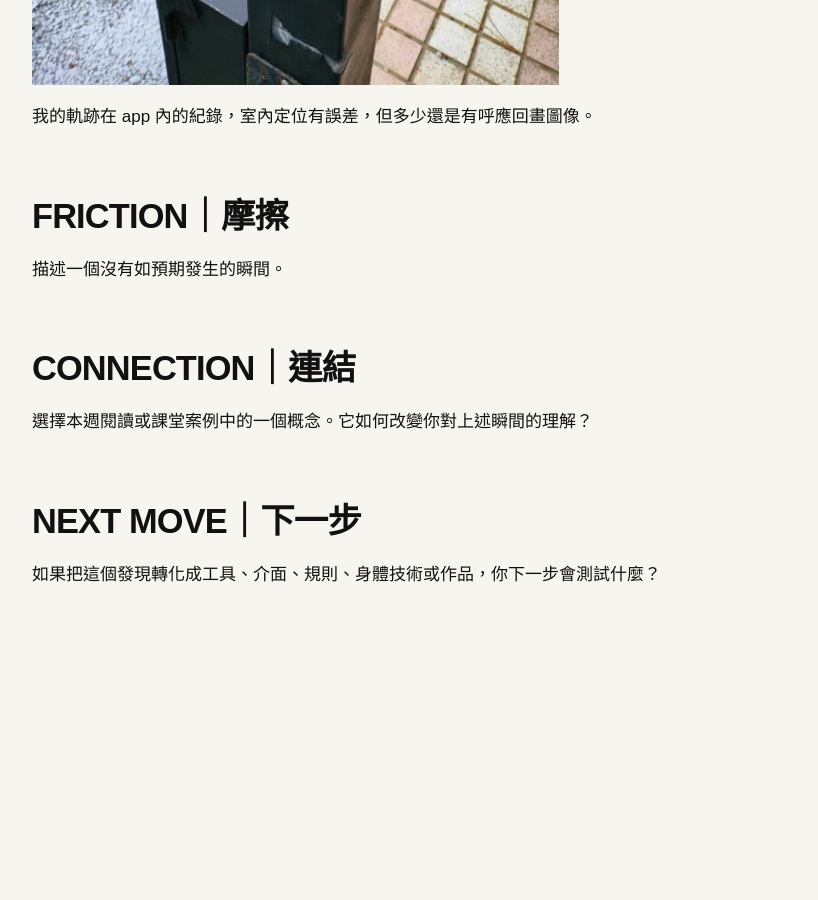
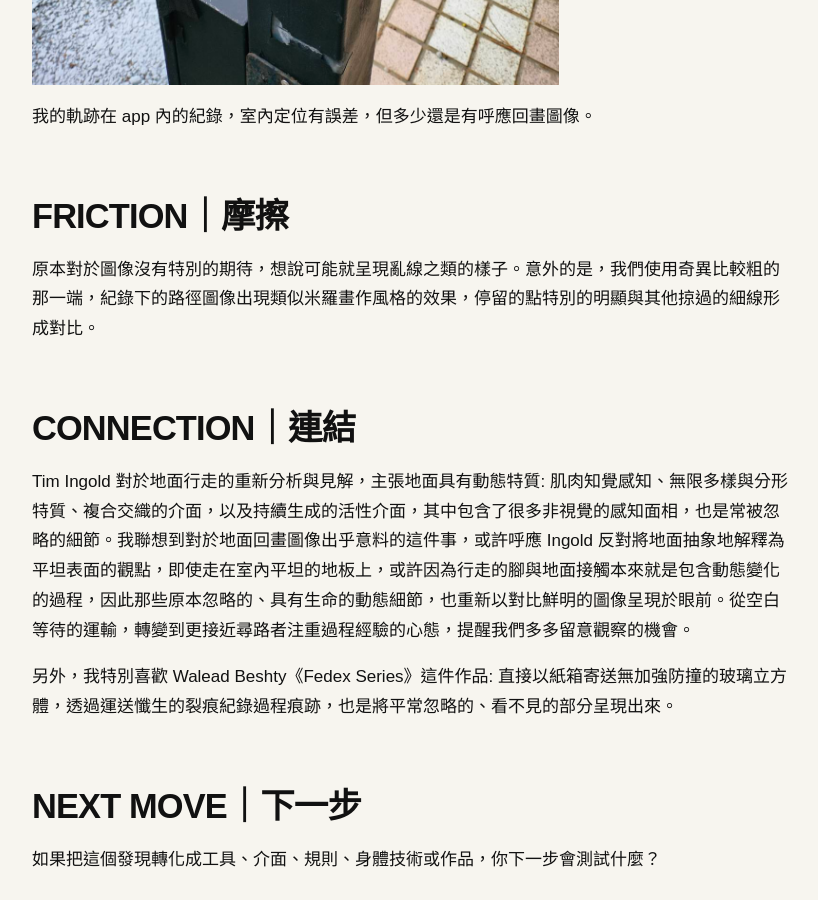
Before and after one commit to ivyjih/fieldworkarchive, a Jekyll site: the page built from weeks/week-03.md, in a window 1280 px wide and 900 px high, scrolled down 2850 px. Shown: the whole window, without its empty margins (48-866 px from the left). Built offline with Jekyll 4.4.1, drawn with Linux system fonts in a browser that asks for light colours; before the commit the page ends 3547 px from its top, so only the background shows below that.

Commit message:
Update week-03.md

```diff
--- a/weeks/week-03.md
+++ b/weeks/week-03.md
@@ -25,11 +25,13 @@ permalink: /weeks/week-03/
 
 ## FRICTION｜摩擦
 
-描述一個沒有如預期發生的瞬間。
+原本對於圖像沒有特別的期待，想說可能就呈現亂線之類的樣子。意外的是，我們使用奇異比較粗的那一端，紀錄下的路徑圖像出現類似米羅畫作風格的效果，停留的點特別的明顯與其他掠過的細線形成對比。
 
 ## CONNECTION｜連結
 
-選擇本週閱讀或課堂案例中的一個概念。它如何改變你對上述瞬間的理解？
+Tim Ingold 對於地面行走的重新分析與見解，主張地面具有動態特質: 肌肉知覺感知、無限多樣與分形特質、複合交織的介面，以及持續生成的活性介面，其中包含了很多非視覺的感知面相，也是常被忽略的細節。我聯想到對於地面回畫圖像出乎意料的這件事，或許呼應 Ingold 反對將地面抽象地解釋為平坦表面的觀點，即使走在室內平坦的地板上，或許因為行走的腳與地面接觸本來就是包含動態變化的過程，因此那些原本忽略的、具有生命的動態細節，也重新以對比鮮明的圖像呈現於眼前。從空白等待的運輸，轉變到更接近尋路者注重過程經驗的心態，提醒我們多多留意觀察的機會。
+
+另外，我特別喜歡 Walead Beshty《Fedex Series》這件作品: 直接以紙箱寄送無加強防撞的玻璃立方體，透過運送懺生的裂痕紀錄過程痕跡，也是將平常忽略的、看不見的部分呈現出來。
 
 ## NEXT MOVE｜下一步
 
```
